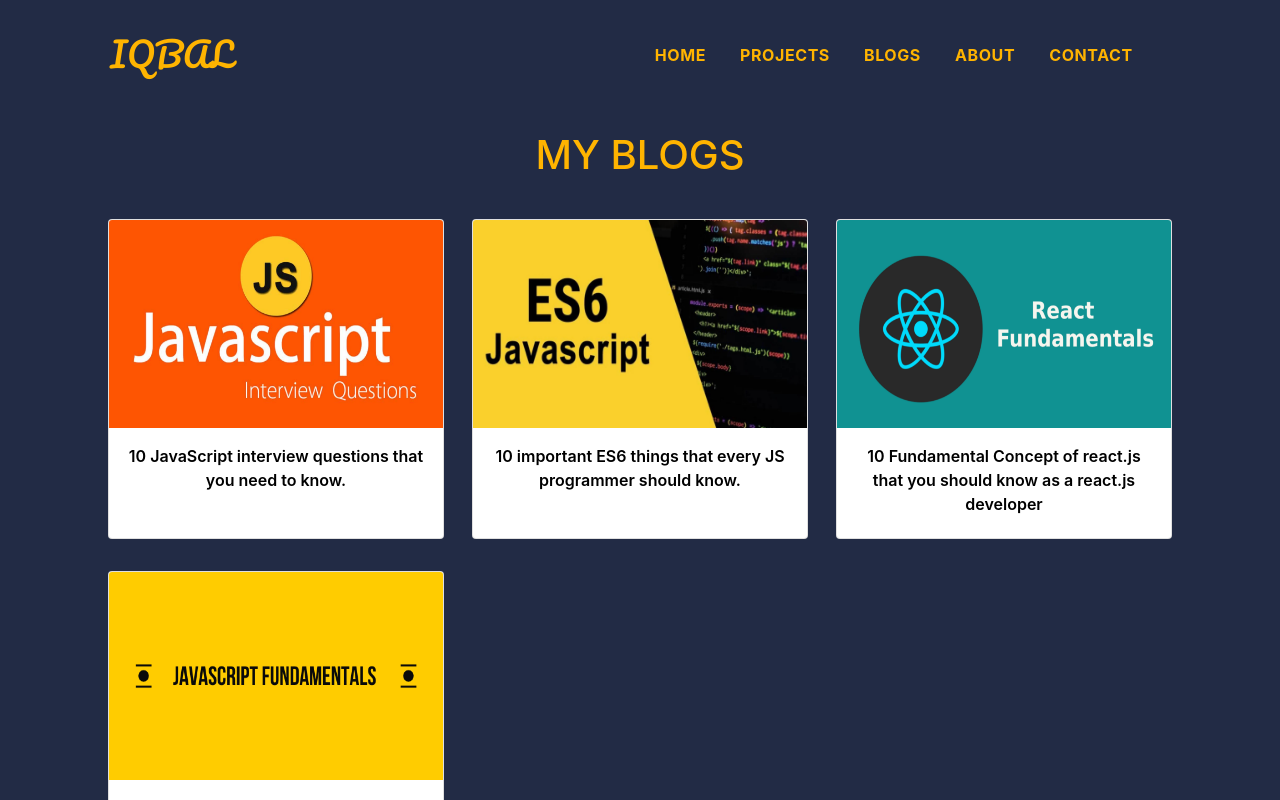
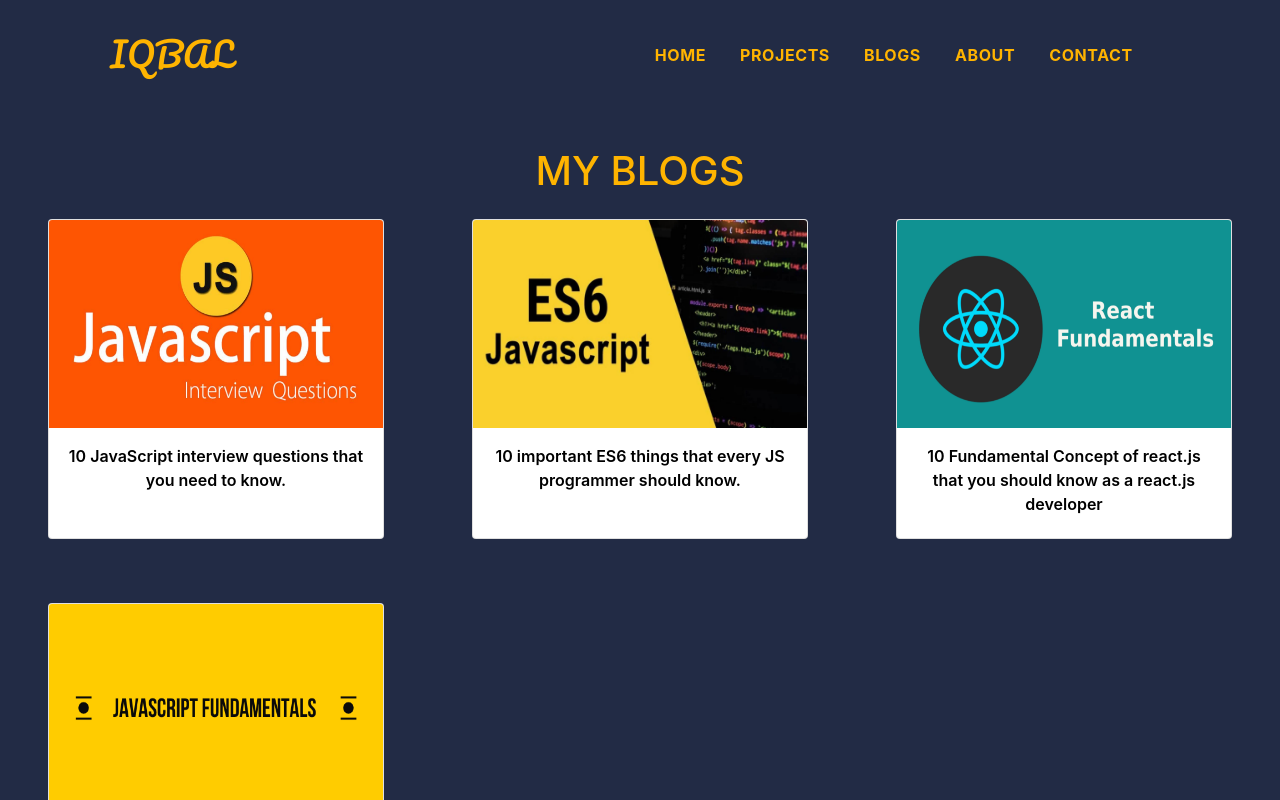
Before and after one commit to iqbal9865/PORTFOLIO, a React (Create React App) app: page /blogs in a window 1280 px wide. Shown: the top 800 px of the page. Built offline with nearby package versions, Linux system fonts and the light colour scheme.

Commit message:
portfolio update

```diff
--- a/src/components/Blogs/Blogs.js
+++ b/src/components/Blogs/Blogs.js
@@ -12,10 +12,11 @@ const Blogs = () => {
     return (
         <div>
             <Navbar/>
-            <div className='row container m-auto'>
+          <div className="p-3 ">
+          <div className='row '>
                 <h1 style={{color:'#ffb400'}} className='my-4'>MY BLOGS</h1>
 
-                <div className="col-lg-4 col-md-6 col-12 my-3">
+                <div className="col-lg-4 col-md-6 col-12 mb-5">
                 <div className="card m-auto" style={{width: '21rem', height: '20rem'}}>
                     <a style={textStyle} target='_blank' href="https://iqbalahmed9865.medium.com/10-javascript-interview-questions-that-you-need-to-know-36750ed7ff06">
                     <img style={{height:'13rem'}} className="card-img-top image-fluid" src={int} alt="Card image cap" />
@@ -25,7 +26,7 @@ const Blogs = () => {
                 </div>
 
                 </div>
-              <div className="col-lg-4 col-md-6 col-12  my-3">
+              <div className="col-lg-4 col-md-6 col-12  mb-3">
               <div className="card m-auto" style={{width: '21rem',height: '20rem'}}>
                   <a  style={textStyle} target='_blank' href="https://iqbalahmed9865.medium.com/10-important-es6-things-that-every-js-developer-should-know-1981b8b1d88a">
                     <img  style={{height:'13rem'}} className="card-img-top  image-fluid" src={JavaScript} alt="Card image cap" />
@@ -36,7 +37,7 @@ const Blogs = () => {
                 </div>
               </div>
 
-              <div className="col-lg-4 col-md-6 col-12 my-3">
+              <div className="col-lg-4 col-md-6 col-12 mb-3">
               <div className="card m-auto" style={{width: '21rem', height: '20rem'}}>
                   <a  style={textStyle}  href="https://iqbalahmed9865.medium.com/10-fundamental-concept-of-react-js-that-you-should-know-as-a-react-js-developer-565231a8fddb" target='_blank'>
                     <img className="card-img-top image-fluid" style={{height:'13rem'}} src={react} alt="Card image cap" />
@@ -59,6 +60,7 @@ const Blogs = () => {
               </div>
 
             </div>
+          </div>
         </div>
     );
 };
--- a/src/components/Contact/Contact.js
+++ b/src/components/Contact/Contact.js
@@ -57,15 +57,15 @@ const Contact = () => {
 
                             <div className='form-group container col-md-12 my-3'>
                             <input className='form-control' placeholder='Enter Your Email' {...register("email", { required: true })} />
-                            {errors.exampleRequired && <span>This field is required</span>}
+                            {errors.email && <span>This field is required</span>}
                             </div>
 
                             <div className="form-group container col-md-12 my-3">
-                            <input className="form-control" placeholder='Your Subject' {...register("subject")} />
+                            <input className="form-control" placeholder='Your Subject' {...register("subject",{ required: true })} />
                             </div>
                         </div>
                         <div className='form-group container'>
-                             <textarea className='form-control' placeholder='Your Message' rows="5" cols="100">
+                             <textarea className='form-control' placeholder='Your Message' rows="5" cols="100"  {...register("text", { required: true })}>
 
                         </textarea> </div>
                          <input className='submit my-4 d-flex justify-content-start' type="submit" value='SEND MESSAGE' />
--- a/src/components/Projects/ProjectDetails/ProjectDetails.js
+++ b/src/components/Projects/ProjectDetails/ProjectDetails.js
@@ -18,16 +18,16 @@ const ProjectDetails = () => {
     return (
         <div>
             <Navbar />
-            <div className='projectDetails py-5'>
-                <div className="row m-2">
-                    <div className="col-md-4 featureImage-section my-3">
-                        <img className='image-fluid h-100 w-100' src={project.featureImg1} alt=""/>
+            <div className='projectDetails py-5 container'>
+                <div className="row">
+                    <div className="col-md-4 my-3">
+                        <img className='img-fluid h-100 w-100' src={project.featureImg1} alt=""/>
                     </div>
                     <div className="col-md-4 my-3">
-                        <img className='image-fluid h-100 w-100' src={project.featureImg2} alt=""/>
+                        <img className='img-fluid h-100 w-100' src={project.featureImg2} alt=""/>
                     </div>
                     <div className="col-md-4 my-3">
-                        <img className='image-fluid h-100 w-100' src={project.featureImg3} alt=""/>
+                        <img className='img-fluid h-100 w-100' src={project.featureImg3} alt=""/>
                     </div>
                 </div>
 
```
